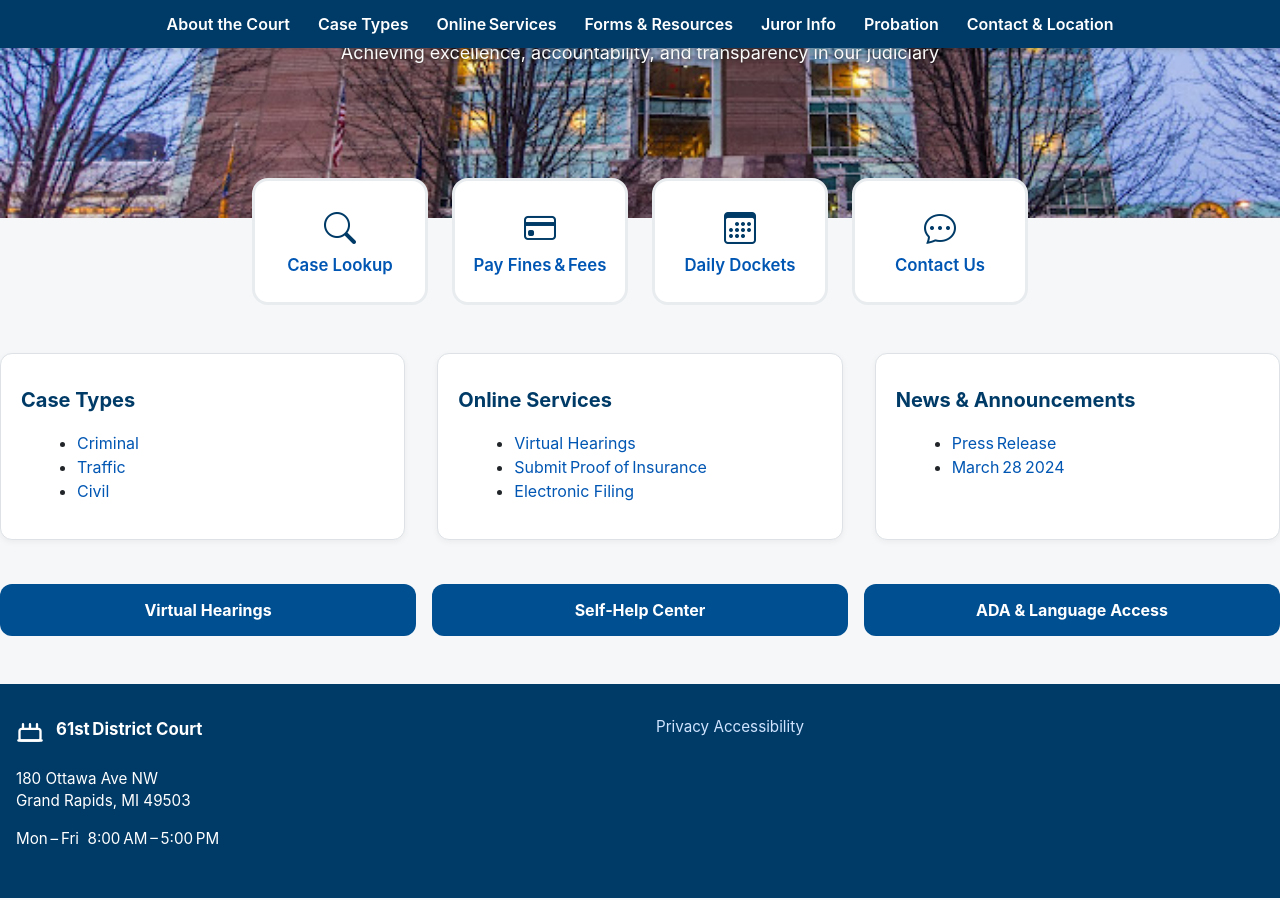
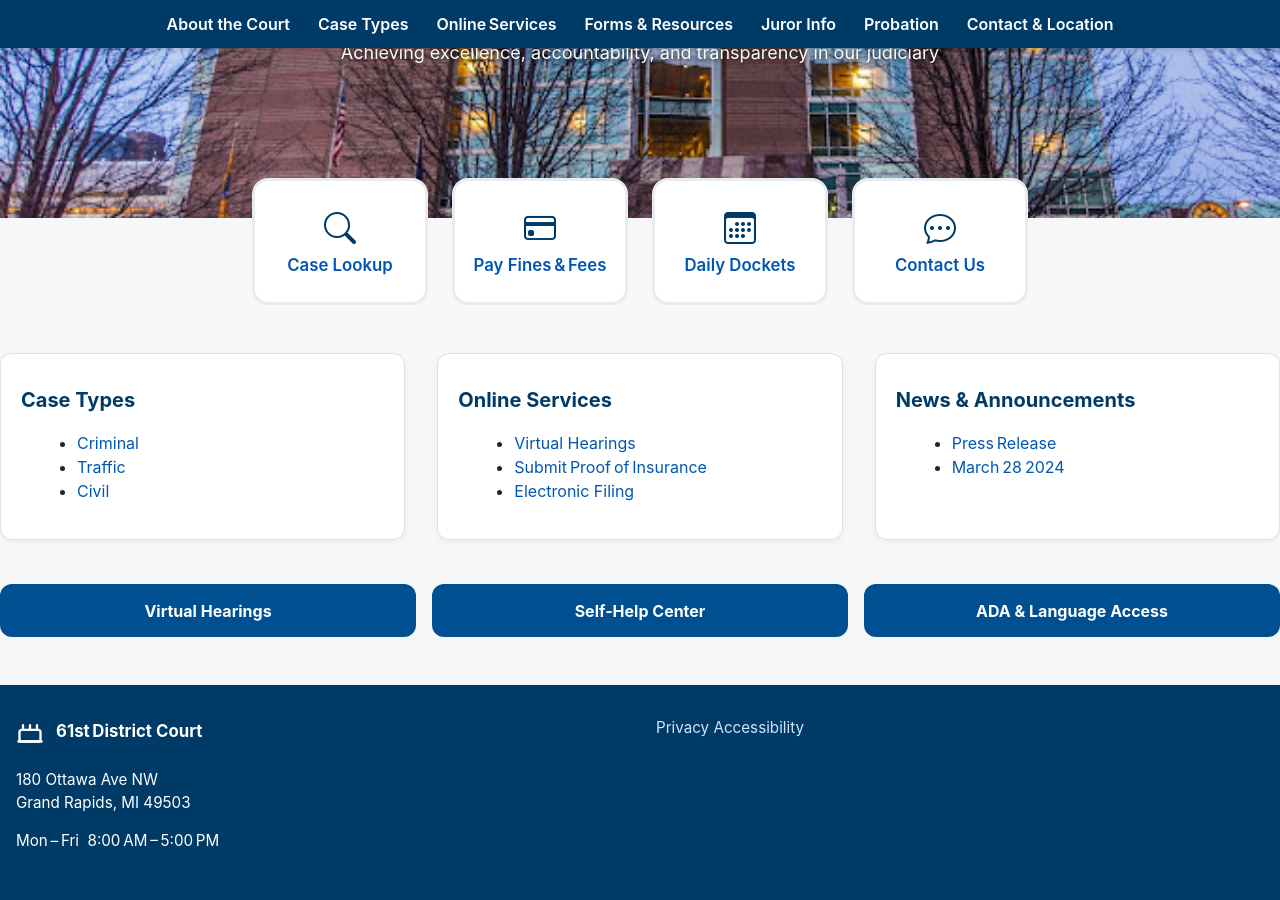
Before and after one commit to DrStern/DanFischer.github.io, a Jekyll site: the page built from index.md, in a window 1280 px wide and 900 px high, scrolled down 235 px. Built offline with Jekyll 4.4.1, drawn with Linux system fonts in a browser that asks for light colours.

Commit message:
Update custom.css

```diff
--- a/assets/css/custom.css
+++ b/assets/css/custom.css
@@ -49,7 +49,7 @@ a:hover{color:#003f8c;text-decoration:underline}
   display:none;
 }
 .dropdown a{
-  display:block; padding:.4rem 1.25rem;
+  display:block; padding:.45rem 1.25rem;
   color:#212529; font-weight:500;
 }
 .dropdown a:hover{background:#f1f3f5}
@@ -83,9 +83,7 @@ a:hover{color:#003f8c;text-decoration:underline}
   box-shadow:0 6px 14px rgba(0,0,0,.08);
   border-color:#b9d0e2;
 }
-.quick-tile i{
-  font-size:2rem; color:#003b67; margin-bottom:.65rem;
-}
+.quick-tile i{font-size:2rem; color:#003b67; margin-bottom:.65rem;}
 .quick-tile span{display:block; font-weight:600; font-size:1.05rem}
 
 /* SECTION CARDS
@@ -102,6 +100,8 @@ a:hover{color:#003f8c;text-decoration:underline}
 .card h2{
   font-size:1.25rem; font-weight:700; margin:.2rem 0 1rem; color:#003b67;
 }
+.card h3{font-size:1.05rem; margin:.2rem 0 .4rem; font-weight:700; color:#003b67}
+.card p{margin:.2rem 0 .6rem}
 .card ul{margin:.2rem 0 .5rem 1rem}
 
 /* BIG BUTTON STRIP
@@ -114,12 +114,14 @@ a:hover{color:#003f8c;text-decoration:underline}
   flex:1 1 15rem;
   background:#004f91; color:#fff;
   border-radius:.75rem;
-  padding:.85rem 1rem; font-weight:700; text-align:center;
+  padding:.9rem 1rem; font-weight:700; text-align:center;
   transition:background .2s, transform .2s;
 }
 .big‑btn:hover{
   background:#003b67; transform:translateY(-3px);
 }
+.big‑btn:visited{color:#fff}
+.big‑btn:hover{color:#fff}
 
 /* FOOTER
    --------------------------------------------------------------------- */
```
